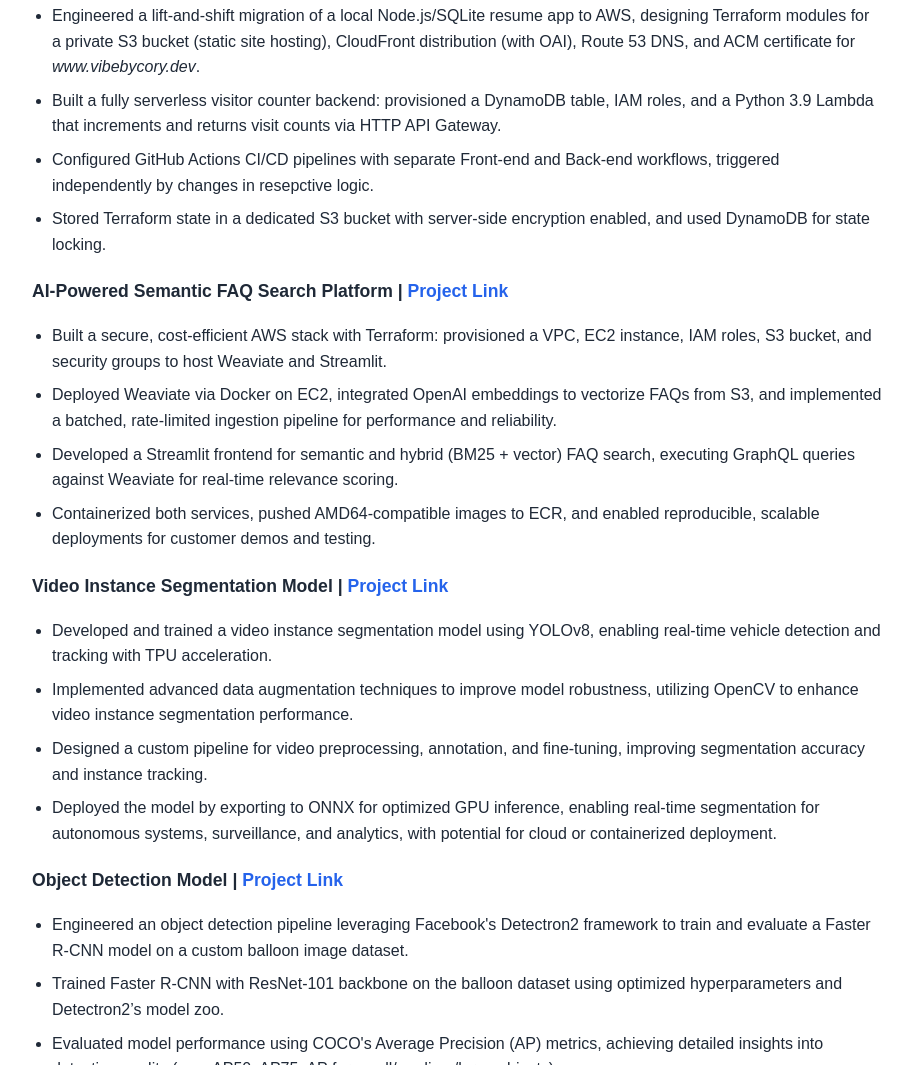
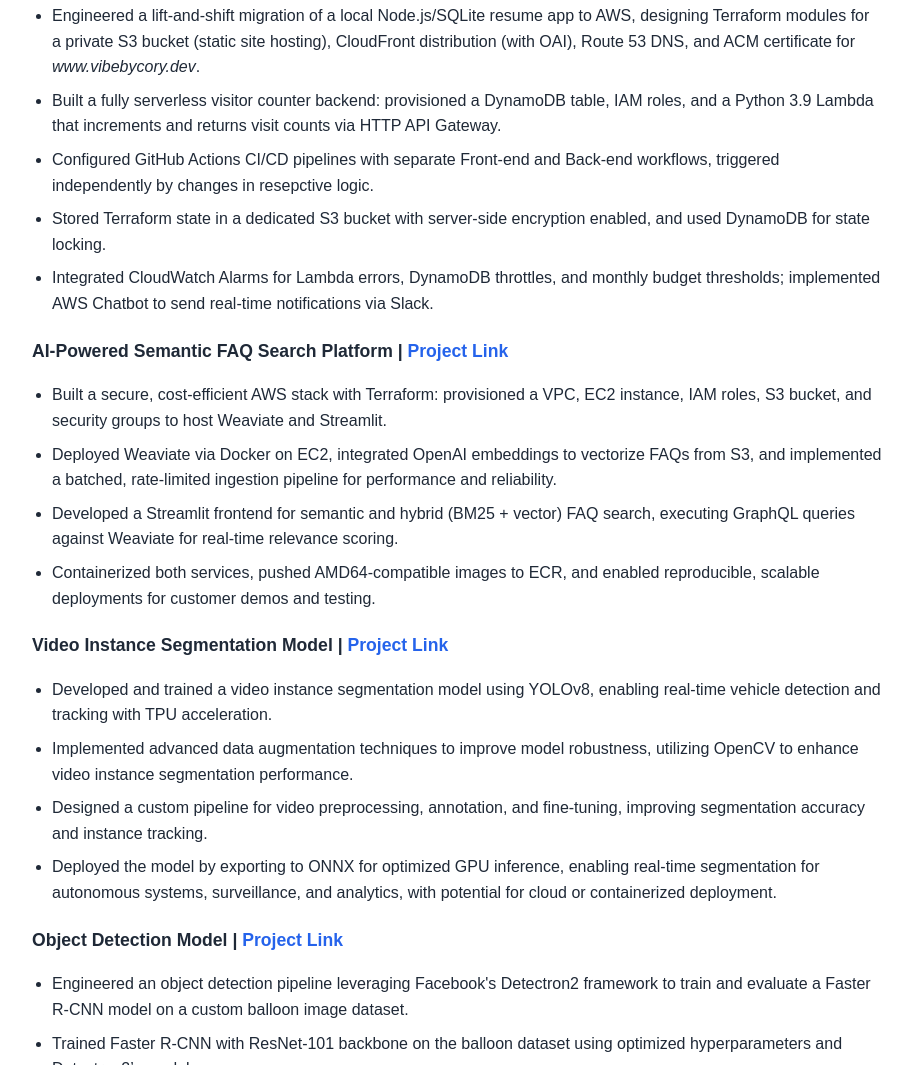
Before and after one commit to cmorgan3324/cloud-resume-challenge, a website: page legacy-resume/public/index.html in a window 1280 px wide. Shown: the part 1906-2971 px from the top of the page, without its empty margins (183-1095 px from the left). Drawn offline with Linux system fonts and the light colour scheme; no server answers.

Commit message:
html & readme adjustments

```diff
--- a/legacy-resume/public/index.html
+++ b/legacy-resume/public/index.html
@@ -88,7 +88,7 @@
                                 <li>Built a fully serverless visitor counter backend: provisioned a DynamoDB table, IAM roles, and a Python 3.9 Lambda that increments and returns visit counts via HTTP API Gateway.</li>
                                 <li>Configured GitHub Actions CI/CD pipelines with separate Front-end and Back-end workflows, triggered independently by changes in resepctive logic.</li>
                                 <li>Stored Terraform state in a dedicated S3 bucket with server-side encryption enabled, and used DynamoDB for state locking. </li>
-                                <!-- <li>Integrated CloudWatch Alarms for Lambda errors, DynamoDB throttles, and monthly budget thresholds; implemented AWS Chatbot to send real‐time notifications to Slack with a PagerDuty forwarder Lambda for incident management.</li>  -->
+                                <li>Integrated CloudWatch Alarms for Lambda errors, DynamoDB throttles, and monthly budget thresholds; implemented AWS Chatbot to send real‐time notifications via Slack.</li>
                             </ul>
                         </div>
 
```
Also changed, not shown: README.md.
